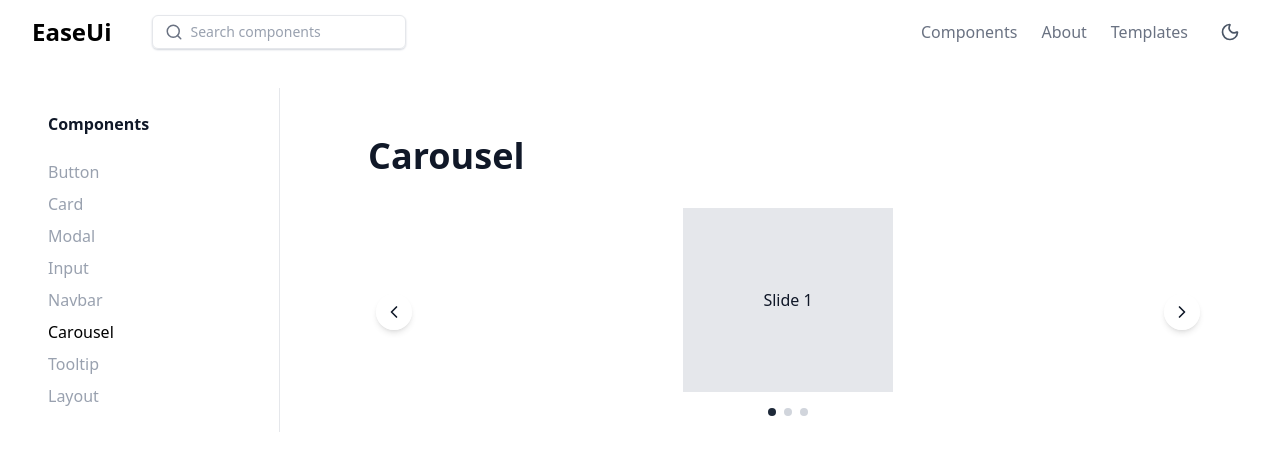
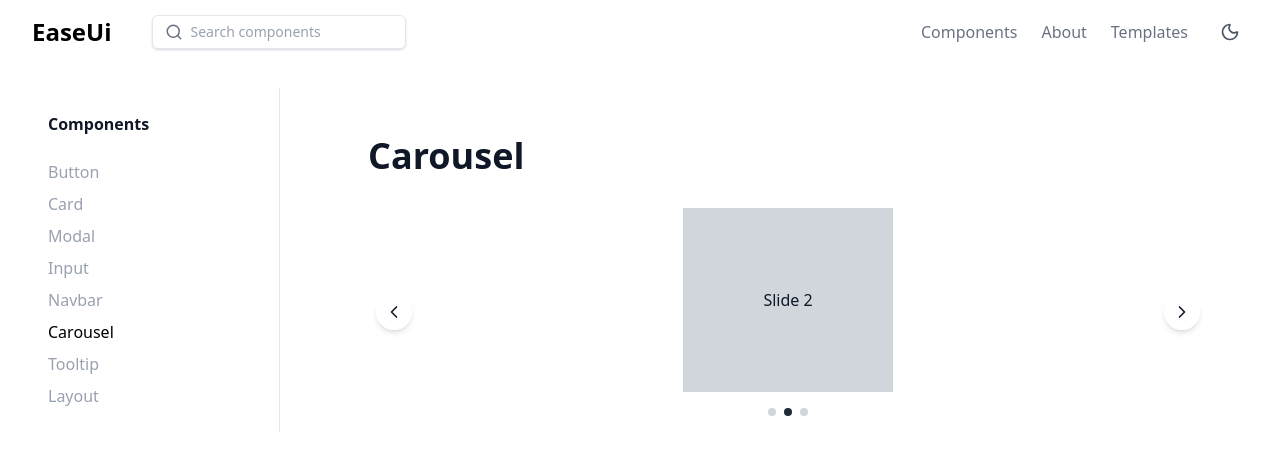
Before and after one commit to Anirudh-Negii/easeui, a React (Vite) app: page /components/carousel in a window 1280 px wide. Shown: the top 470 px of the page. Built offline with nearby package versions, Linux system fonts and the light colour scheme.

Commit message:
Add Carousel autoplay

```diff
--- a/src/components/Carousel/Carousel.tsx
+++ b/src/components/Carousel/Carousel.tsx
@@ -1,13 +1,22 @@
-import { Children, useEffect, useState } from "react";
+import { Children, useEffect, useState, useRef } from "react";
 import { ChevronLeft, ChevronRight } from "lucide-react";
+import { cn } from "@/libs/utils";
 
 export interface CarouselProps {
   children: React.ReactNode;
   className?: string;
+  autoPlay?: boolean;
+  autoPlayInterval?: number;
 }
 
-const Carousel = ({ children, className }: CarouselProps) => {
+const Carousel = ({
+  children,
+  className,
+  autoPlay = false,
+  autoPlayInterval = 3000,
+}: CarouselProps) => {
   const [currentIndex, setCurrentIndex] = useState(0);
+  const autoPlayRef = useRef<ReturnType<typeof setInterval> | null>(null);
   const slides = Children.toArray(children);
 
   useEffect(() => {
@@ -31,24 +40,94 @@ const Carousel = ({ children, className }: CarouselProps) => {
   if (slides.length === 0) {
     return null;
   }
+
+  const startAutoPlay = () => {
+    if (!autoPlay || slides.length <= 1) return;
+
+    if (autoPlayRef.current) {
+      clearInterval(autoPlayRef.current);
+    }
+
+    autoPlayRef.current = setInterval(() => {
+      setCurrentIndex((prev) => (prev + 1) % slides.length);
+    }, autoPlayInterval);
+  };
+
   const nextSlide = () => {
+    if (autoPlayRef.current) {
+      clearInterval(autoPlayRef.current);
+    }
+
     setCurrentIndex((prev) => (prev + 1) % slides.length);
+
+    startAutoPlay();
   };
 
   const previousSlide = () => {
+    if (autoPlayRef.current) {
+      clearInterval(autoPlayRef.current);
+    }
+
     setCurrentIndex((prev) => (prev - 1 + slides.length) % slides.length);
+
+    startAutoPlay();
   };
 
+  useEffect(() => {
+    if (!autoPlay || slides.length <= 1) return;
+
+    autoPlayRef.current = setInterval(() => {
+      nextSlide();
+    }, autoPlayInterval);
+
+    return () => {
+      if (autoPlayRef.current) {
+        clearInterval(autoPlayRef.current);
+        autoPlayRef.current = null;
+      }
+    };
+  }, [autoPlay, autoPlayInterval, slides.length]);
+
+  useEffect(() => {
+    return () => {
+      if (autoPlayRef.current) {
+        clearInterval(autoPlayRef.current);
+        autoPlayRef.current = null;
+      }
+    };
+  }, []);
+
   return (
-    <div className={`relative overflow-hidden ${className ?? ""}`}>
-      <div className="flex items-center justify-center">
+    <div
+      className={cn(
+        "relative overflow-hidden rounded-lg outline-none focus-visible:ring-2 focus-visible:ring-indigo-500",
+        className,
+      )}
+      tabIndex={0}
+      aria-label="Carousel"
+      onKeyDown={(event) => {
+        if (event.key === "ArrowLeft") {
+          previousSlide();
+        }
+
+        if (event.key === "ArrowRight") {
+          nextSlide();
+        }
+      }}
+    >
+      <div
+        key={currentIndex}
+        className="flex items-center justify-center animate-in fade-in duration-300"
+      >
         {slides[currentIndex]}
       </div>
 
       {slides.length > 1 && (
         <button
           onClick={previousSlide}
-          aria-label="Previous slide"
+          aria-label={`Go to slide ${
+            currentIndex === 0 ? slides.length : currentIndex
+          }`}
           className="absolute left-2 top-1/2 -translate-y-1/2 rounded-full bg-white/80 p-2 shadow-md transition hover:bg-white dark:bg-gray-800/80 dark:hover:bg-gray-800 cursor-pointer"
         >
           <ChevronLeft size={20} />
@@ -58,7 +137,9 @@ const Carousel = ({ children, className }: CarouselProps) => {
       {slides.length > 1 && (
         <button
           onClick={nextSlide}
-          aria-label="Next slide"
+          aria-label={`Go to slide ${
+            currentIndex === slides.length - 1 ? 1 : currentIndex + 2
+          }`}
           className="absolute right-2 top-1/2 -translate-y-1/2 rounded-full bg-white/80 p-2 shadow-md transition hover:bg-white dark:bg-gray-800/80 dark:hover:bg-gray-800 cursor-pointer"
         >
           <ChevronRight size={20} />
@@ -70,13 +151,19 @@ const Carousel = ({ children, className }: CarouselProps) => {
           {slides.map((_, index) => (
             <button
               key={index}
-              onClick={() => setCurrentIndex(index)}
+              onClick={() => {
+                if (autoPlayRef.current) {
+                  clearInterval(autoPlayRef.current);
+                }
+
+                setCurrentIndex(index);
+                startAutoPlay();
+              }}
               aria-label={`Go to slide ${index + 1}`}
-              className={`h-2 w-2 rounded-full ${
-                currentIndex === index
-                  ? "bg-gray-800"
-                  : "bg-gray-300 cursor-pointer"
-              }`}
+              className={cn(
+                "h-2 w-2 rounded-full outline-none focus-visible:ring-2 focus-visible:ring-indigo-500",
+                currentIndex === index ? "bg-gray-800" : "bg-gray-300",
+              )}
             />
           ))}
         </div>
--- a/src/pages/components/CarouselPage.tsx
+++ b/src/pages/components/CarouselPage.tsx
@@ -5,7 +5,7 @@ const CarouselPage = () => {
     <div className="max-w-4xl mx-auto p-6">
       <h1 className="text-4xl font-bold mb-8">Carousel</h1>
 
-      <Carousel>
+      <Carousel autoPlay autoPlayInterval={3000}>
         <div className="p-20 bg-gray-200 text-center text-gray-900">
           Slide 1
         </div>
```
